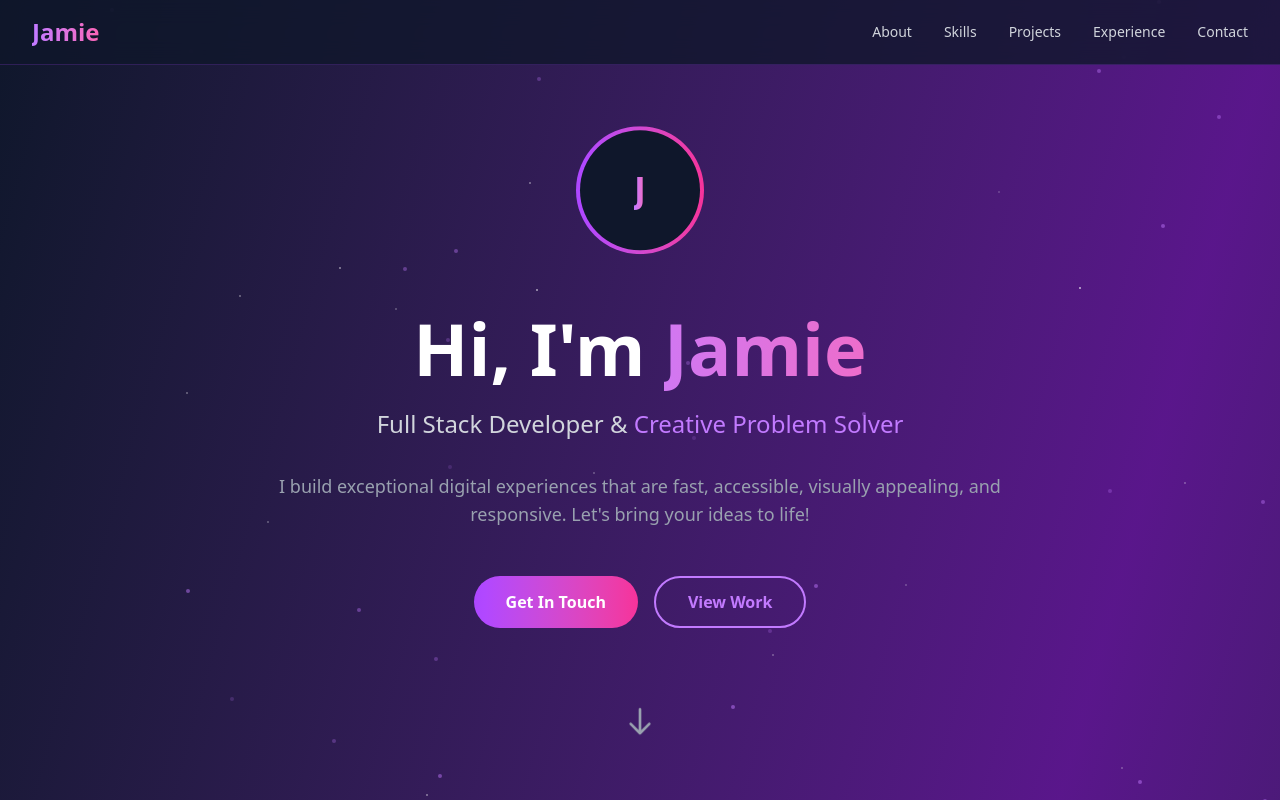
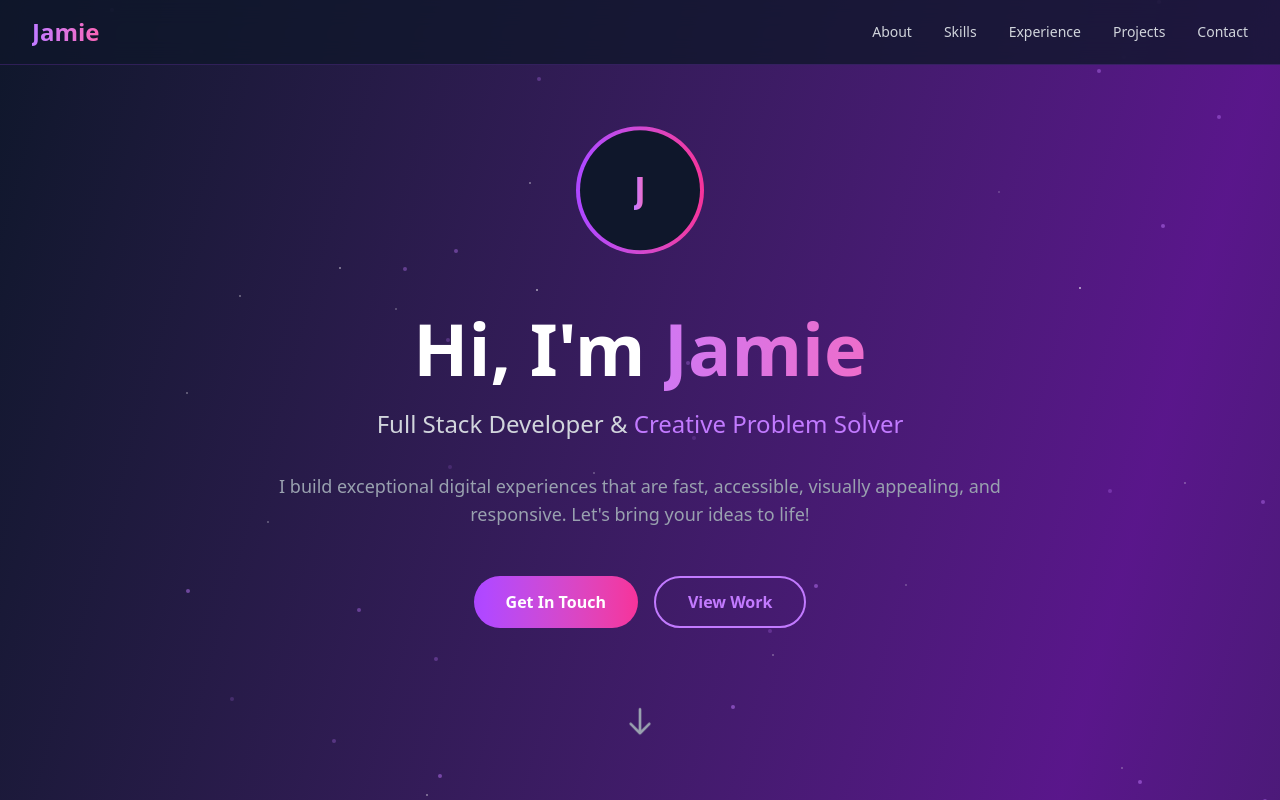
Before and after one commit to Jamie-Poeffel/homepage, a Vue app: page / in a window 1280 px wide. Shown: the top 800 px of the page. Built offline with nearby package versions, Linux system fonts and the light colour scheme.

Commit message:
Update App.vue

```diff
--- a/src/App.vue
+++ b/src/App.vue
@@ -197,7 +197,7 @@ function scrollToSection(sectionId) {
 
           <!-- Desktop Menu -->
           <div class="hidden md:flex space-x-8">
-            <button v-for="section in ['about', 'skills', 'projects', 'experience', 'contact']" :key="section"
+            <button v-for="section in ['about', 'skills',  'experience','projects', 'contact']" :key="section"
               @click="scrollToSection(section)" :class="[
                 'relative py-2 text-sm font-medium transition-all duration-300',
                 activeSection === section
@@ -229,7 +229,7 @@ function scrollToSection(sectionId) {
 
         <!-- Mobile Menu -->
         <div v-if="mobileMenuOpen" class="md:hidden pb-4 animate-slide-down">
-          <button v-for="section in ['about', 'skills', 'projects', 'experience', 'contact']" :key="'mobile-' + section"
+          <button v-for="section in ['about', 'skills' ,'experience', 'projects', 'contact']" :key="'mobile-' + section"
             @click="scrollToSection(section)"
             class="block w-full text-left py-3 text-gray-300 hover:text-purple-400 hover:bg-purple-500/10 px-4 rounded-lg transition-colors">
             {{ section.charAt(0).toUpperCase() + section.slice(1) }}
```
